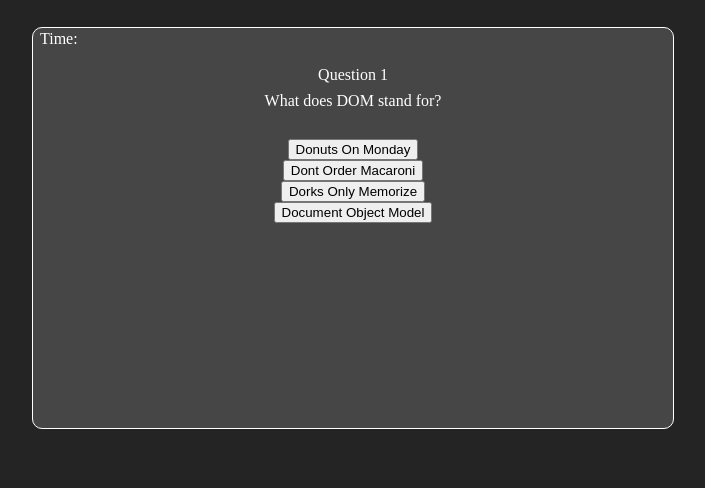
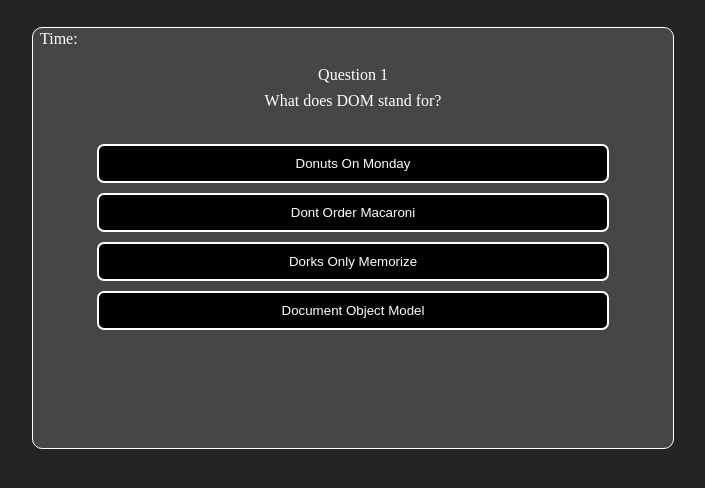
Before and after one commit to jtcravey1991/hw-03-WebAPIs, a plain HTML site: page index.html in a window 1280 px wide. Both pictures are taken after a click on the button "Start!". Shown: the part 66-554 px from the top of the page, without its empty margins (287-992 px from the left). Drawn offline with Linux system fonts and the light colour scheme.

Commit message:
added some styling to the answer list

```diff
--- a/Assets/style.css
+++ b/Assets/style.css
@@ -2,6 +2,7 @@ body {
     background: rgb(36, 36, 36);
     color: white;
     text-align: center;
+    padding-bottom: 50px;
 }
 
 h1 {
@@ -30,6 +31,7 @@ h3 {
     border-color: white;
     border-radius: 10px;
     background: rgb(70, 70, 70);
+    padding-bottom: 20px;
 }
 
 #currentQuestion {
@@ -52,6 +54,24 @@ h3 {
     background-color: white;
 }
 
+li button {
+    width: 80%;
+    padding: 10px 0;
+    margin: 5px 0;
+    background: black;
+    color: white;
+    border-style: solid;
+    border-color: white;
+    border-width: 2px;
+    border-radius: 7px;
+}
+
+li button:hover {
+    background: white;
+    border-color:black;
+    color: black;
+}
+
 #timer {
     text-align: left;
     margin: 3px 7px;
```
